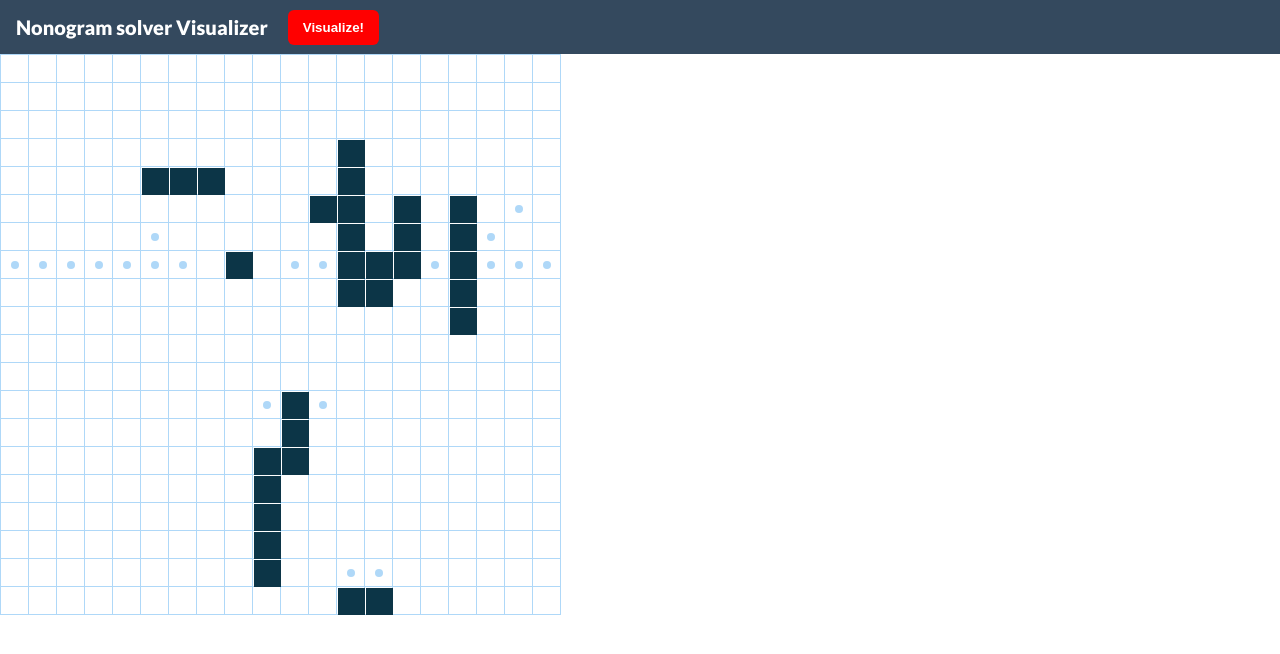
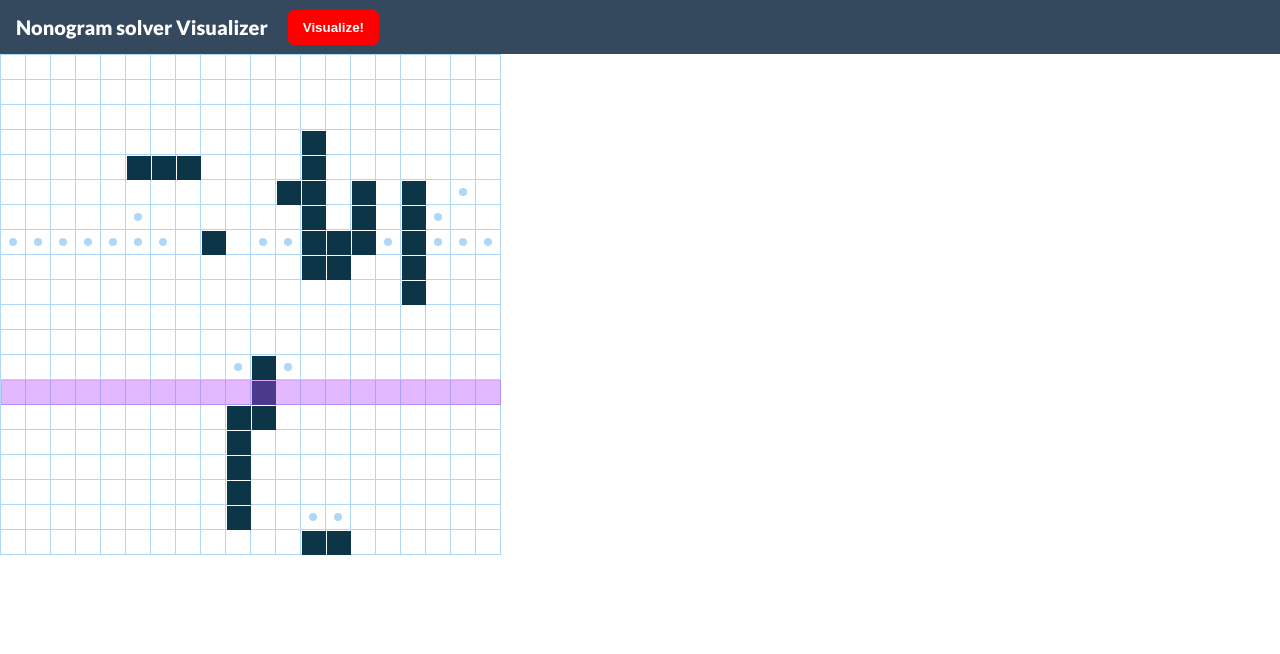
Before and after one commit to Sergey121/nonogram-app, a React (Create React App) app: page / in a window 1280 px wide. Both pictures are taken after a click on the button "Visualize!". Shown: the top 654 px of the page. Built offline with nearby package versions, Linux system fonts and the light colour scheme.

Commit message:
Add scanner

```diff
--- a/src/components/grid/grid.module.scss
+++ b/src/components/grid/grid.module.scss
@@ -1,15 +1,18 @@
 $color: rgb(12, 53, 71);
 $bg: rgb(175, 216, 248);
+$scannerColor: rgba(178, 67, 255, 0.75);
 
 .table {
   border-collapse: collapse;
+  position: relative;
 }
 
 .cell {
   border: 1px solid $bg;
   background-color: white;
   width: 25px;
-  height: 25px;
+  height: 25px;box-sizing: border-box;
+
 }
 
 .dotWrapper {
@@ -36,6 +39,17 @@
 
 .row {
 
+}
+
+.scanner {
+  position: absolute;
+  height: 25px;
+  background: $scannerColor;
+  left: 0;
+  top: 0;
+  border: 1px solid $scannerColor;
+  box-sizing: border-box;
+  opacity: 0.5;
 }
 
 .empty {
--- a/src/components/grid/index.tsx
+++ b/src/components/grid/index.tsx
@@ -17,10 +17,14 @@
   return new Promise(resolve => setTimeout(resolve, ms));
 }
 
+const CELL_SIZE = 25;
+
 export const Grid = () => {
   const dispatch = useDispatch();
   const { columns, rows, running } = useSelector((state: RootState) => state.app);
   const [field, setField] = useState<FieldType>([]);
+  const [ isHorizontal, setHorizontal ] = useState(true);
+  const [ scannerPosition, setScannerPosition ] = useState(0);
 
   useEffect(() => {
     if (!columns || !rows) {
@@ -36,16 +40,15 @@
     const solve = async () => {
       if (running) {
         try {
-         // const resolved = resolveNonogram(rows, columns);
-         // setField(resolved);
-
           let hasChanges;
 
           do {
             hasChanges = false;
 
             // Go through rows
+            setHorizontal(true);
             for (let rowNumber = 0; rowNumber < rows.length; rowNumber++) {
+              setScannerPosition(rowNumber);
               const row = field[rowNumber];
               const rowDefinition = rows[rowNumber];
               const result = tryResolveRow(row, rowDefinition);
@@ -59,7 +62,9 @@
             }
 
             // Go through columns
+            setHorizontal(false);
             for (let colNumber = 0; colNumber < columns.length; colNumber++) {
+              setScannerPosition(colNumber);
               const row = createRowFromColumn(field, colNumber);
               const colDefinition = columns[colNumber];
               const result = tryResolveRow(row, colDefinition);
@@ -83,6 +88,18 @@
     solve();
   }, [columns, rows, running]);
 
+  const scannerStyle = {
+    ...(isHorizontal ? {
+      height: CELL_SIZE,
+      width: columns.length * CELL_SIZE,
+      top: scannerPosition * CELL_SIZE,
+    } : {
+      width: CELL_SIZE,
+      height: rows.length * CELL_SIZE,
+      left: scannerPosition * CELL_SIZE,
+    }),
+  };
+
   return (
     <table className={styles.table}>
       <tbody>
@@ -101,13 +118,18 @@
               }
               return (
                 <td key={colIndex} className={classes.join(' ')}>
-                  {col === -1 && <div className={styles.dotWrapper}><div className={styles.dot}/></div>}
+                  {col === -1 && <div className={styles.dotWrapper}>
+                    <div className={styles.dot}/>
+                  </div>}
                 </td>
               );
             })}
           </tr>
         );
       })}
+      {running &&
+      <tr className={styles.scanner} style={scannerStyle}/>
+      }
       </tbody>
     </table>
   );
```
Lines whose indentation alone changed are shown as unchanged.
